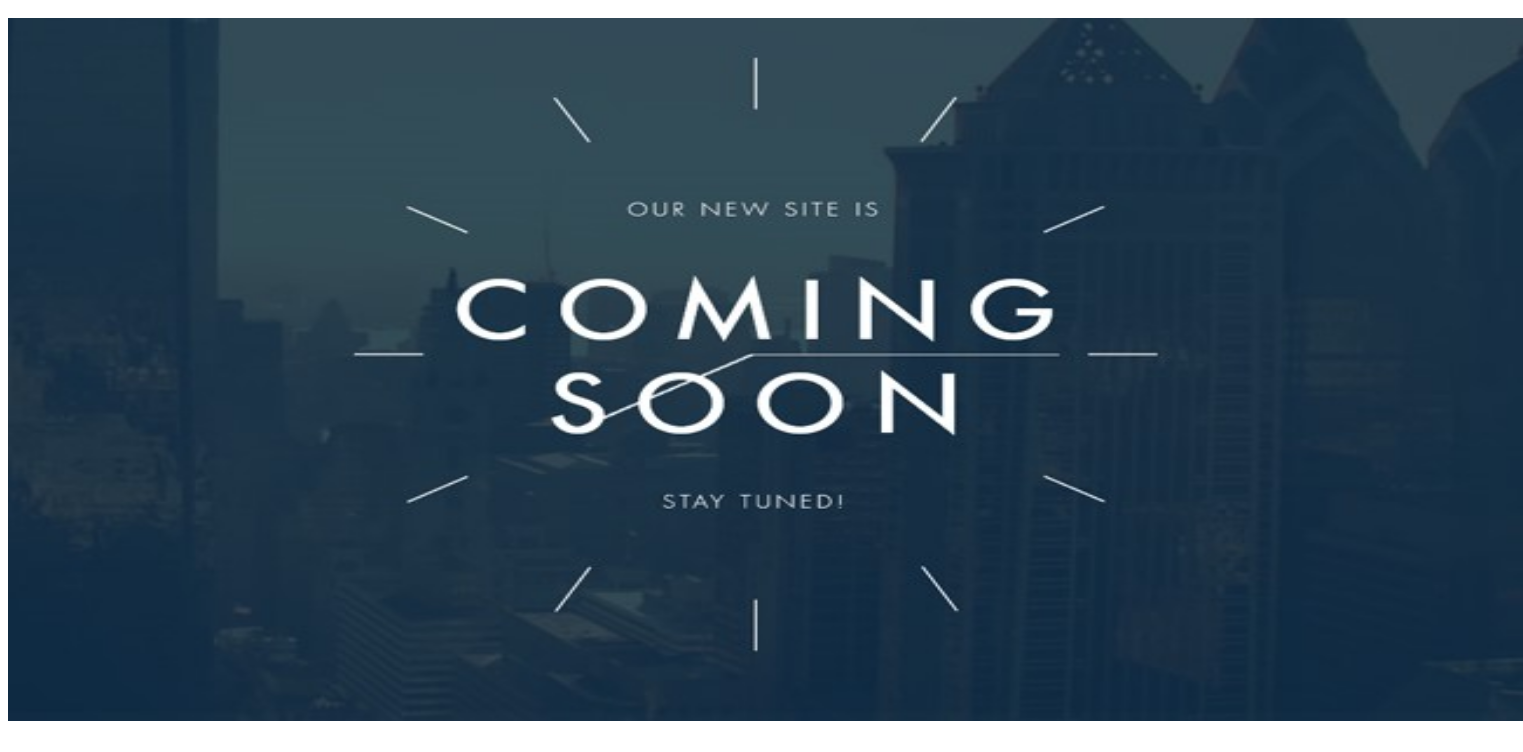
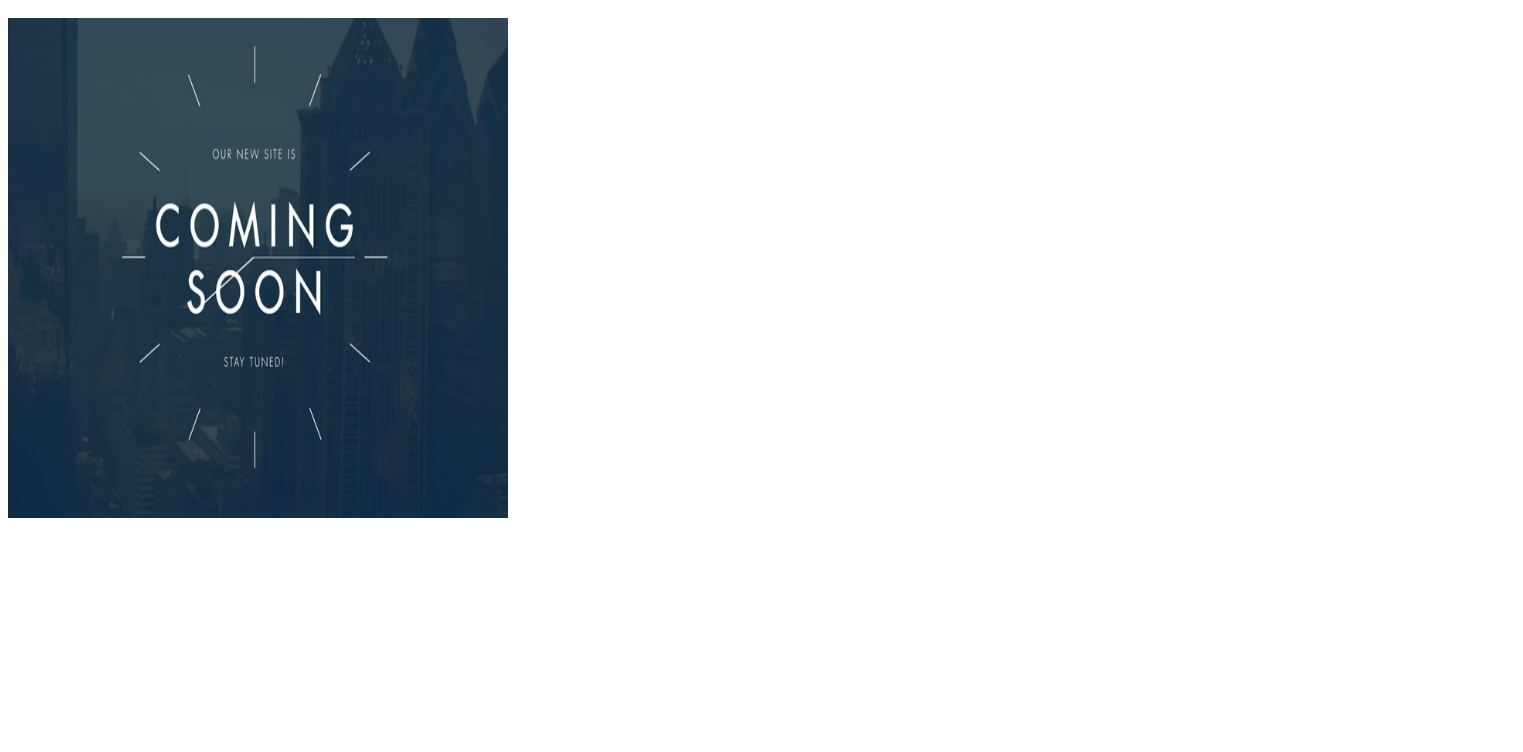
Before and after one commit to neelthakkar21/RevolutionHub, a plain HTML site: page index.html in a window 1280 px wide. Shown: the part 48-800 px from the top of the page, 1523 px wide, since content can reach past the window. Drawn offline with Linux system fonts and the light colour scheme.

Commit message:
Update style.css

```diff
--- a/style.css
+++ b/style.css
@@ -5,8 +5,8 @@ img[Attributes Style] {
 }
 
 .image1{
-    width: 1515PX;
-    height: 703PX;
+    width: 500PX;
+    height: 500PX;
     text-align: center;
     color: black;
 }
```
